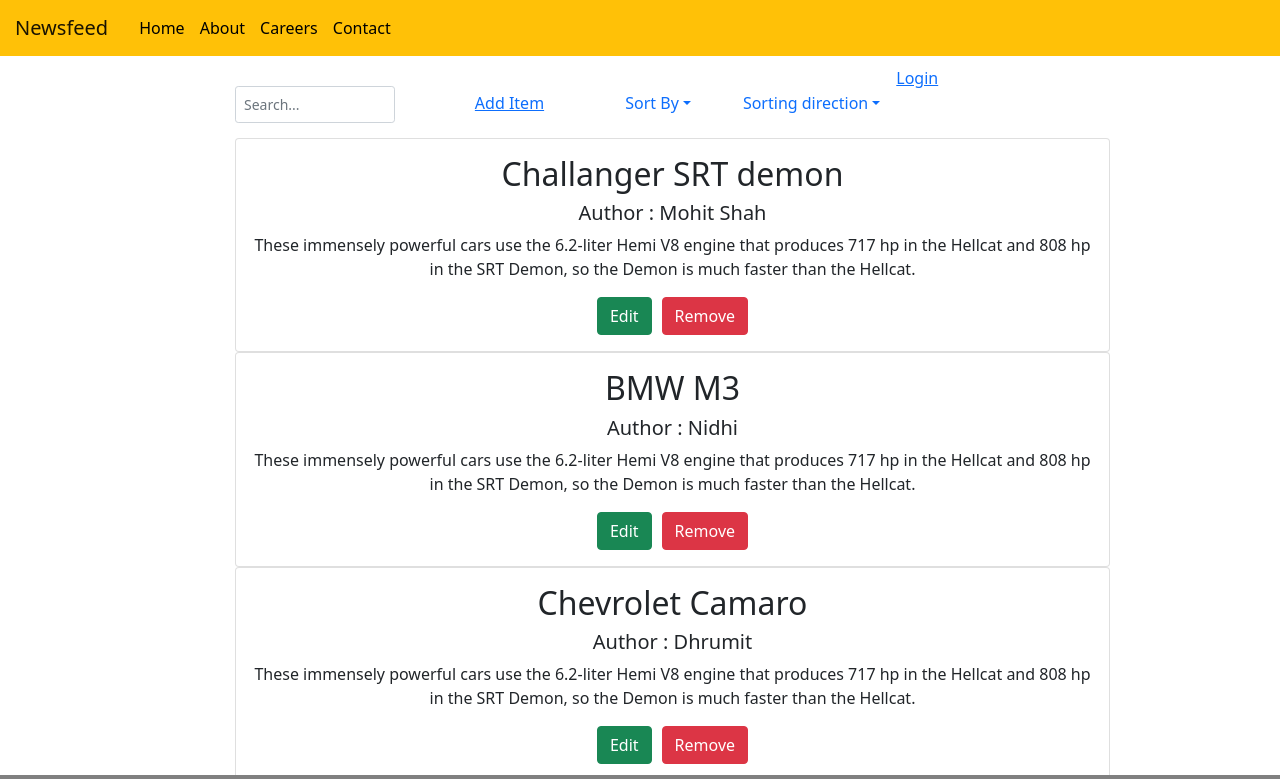
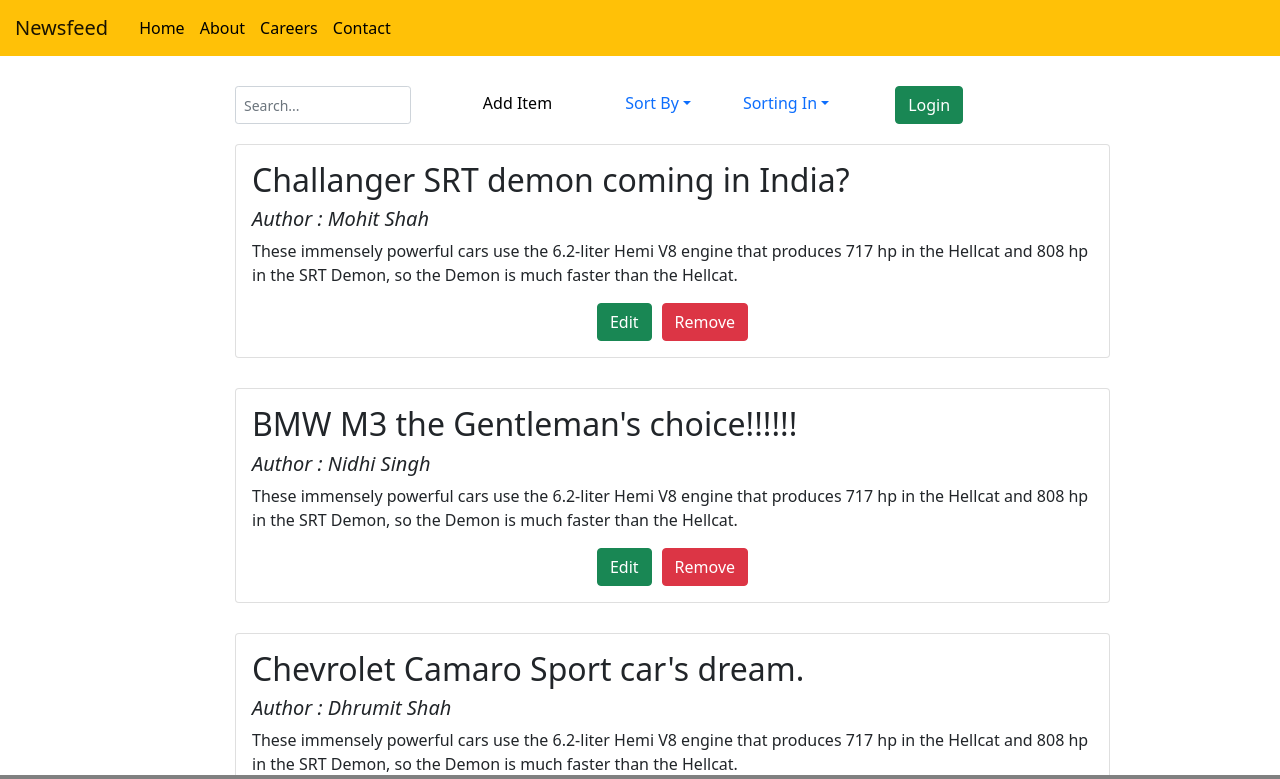
Before and after one commit to mohit7shah/newsfeed, a Vue app in the folder newsfeed/: page / in a window 1280 px wide. Shown: the top 779 px of the page. Built offline with nearby package versions, Linux system fonts and the light colour scheme.

Commit message:
task-2 commit

```diff
--- a/newsfeed/src/components/Header.vue
+++ b/newsfeed/src/components/Header.vue
@@ -31,7 +31,7 @@
       },
     };
   },
-  updated() {
+  OnMounted() {
     if (!this.authenticated) {
       this.$router.push({ name: "Login" });
     }
--- a/newsfeed/src/components/ProductItem.vue
+++ b/newsfeed/src/components/ProductItem.vue
@@ -10,8 +10,8 @@
       <div class="product_description">
         <p>{{ data.description }}</p>
       </div>
-      <button class="btn btn-success" @click="editbutton">Edit</button>
-      <button class="btn btn-danger">Remove</button>
+      <button class="btn btn-success" @click="editButton">Edit</button>
+      <button class="btn btn-danger" @click="removeButton">Remove</button>
     </b-card>
   </div>
 </template>
@@ -25,7 +25,11 @@
     },
   },
   methods: {
-    editbutton() {
+    editButton() {
+      if (localStorage.getItem("token") == null) {
+        alert("Please login first");
+        this.$router.push("/login");
+      } else {
         this.$router.push({
           path: "/edititem",
           query: {
@@ -33,12 +37,38 @@
             title: this.title,
           },
         });
+      }
+    },
+    removeButton() {
+      if (localStorage.getItem("token") == null) {
+        alert("Please login first");
+        this.$router.push("/login");
+      } else {
+        this.$store.dispatch("removeItem", this.id);
+      }
     },
   },
 };
 </script>
 
 <style>
+.product {
+  margin-top: 20px;
+  margin-bottom: 30px;
+}
+
+.product_title {
+  text-align: left;
+}
+
+.product_author {
+  text-align: left;
+  font-style: italic;
+}
+
+.product_description {
+  text-align: left;
+}
 .news {
   margin-top: 10px;
   margin-left: 220px;
--- a/newsfeed/src/store/index.js
+++ b/newsfeed/src/store/index.js
@@ -8,37 +8,37 @@
     news: [
       {
         id: "n1",
-        title: "Challanger SRT demon",
+        title: "Challanger SRT demon coming in India?",
         author: "Mohit Shah",
         description:
           "These immensely powerful cars use the 6.2-liter Hemi V8 engine that produces 717 hp in the Hellcat and 808 hp in the SRT Demon, so the Demon is much faster than the Hellcat.",
       },
       {
         id: "n2",
-        title: "BMW M3",
-        author: "Nidhi",
+        title: "BMW M3 the Gentleman's choice!!!!!!",
+        author: "Nidhi Singh",
         description:
           "These immensely powerful cars use the 6.2-liter Hemi V8 engine that produces 717 hp in the Hellcat and 808 hp in the SRT Demon, so the Demon is much faster than the Hellcat.",
       },
       {
         id: "n3",
-        title: "Chevrolet Camaro",
-        author: "Dhrumit",
+        title: "Chevrolet Camaro Sport car's dream.",
+        author: "Dhrumit Shah",
         description:
           "These immensely powerful cars use the 6.2-liter Hemi V8 engine that produces 717 hp in the Hellcat and 808 hp in the SRT Demon, so the Demon is much faster than the Hellcat.",
       },
       {
         id: "n4",
-        title: "Supra",
-        author: "Vivek",
+        title: "Supra the boss of the world!",
+        author: "Vivek Shah",
         description:
           "These immensely powerful cars use the 6.2-liter Hemi V8 engine that produces 717 hp in the Hellcat and 808 hp in the SRT Demon, so the Demon is much faster than the Hellcat.",
       },
 
       {
-        id: "n2",
-        title: "BMW M3",
-        author: "Disha",
+        id: "n5",
+        title: "BMW M3 worth the money?",
+        author: "Disha Trivedi",
         description:
           "These immensely powerful cars use the 6.2-liter Hemi V8 engine that produces 717 hp in the Hellcat and 808 hp in the SRT Demon, so the Demon is much faster than the Hellcat.",
       },
--- a/newsfeed/src/views/EditItem.vue
+++ b/newsfeed/src/views/EditItem.vue
@@ -22,11 +22,7 @@
 <script>
 export default {
   methods: {
-    editData() {
-      //   let newData = {
-      //     title: this.$refs.title.value,
-      //   };
-    },
+    editData() {},
   },
 };
 </script>
--- a/newsfeed/src/views/Home.vue
+++ b/newsfeed/src/views/Home.vue
@@ -3,7 +3,12 @@
     <b-nav>
       <b-nav-form>
         <div class="dropdown">
-          <b-form-input size="sm" class="mr-sm-2" placeholder="Search...">
+          <b-form-input
+            size="sm"
+            class="mr-sm-2"
+            placeholder="Search..."
+            v-model.trim="query"
+          >
             <b-button size="sm" class="my-2 my-sm-0" type="submit"
               >Search</b-button
             >
@@ -14,19 +19,19 @@
             >
           </div>
           <div class="drop1">
-            <b-nav-item-dropdown text="Sort By">
+            <b-nav-item-dropdown text="Sort By" class="sorting">
               <b-dropdown-item>Title</b-dropdown-item>
               <b-dropdown-item>Body</b-dropdown-item>
               <b-dropdown-item>Author</b-dropdown-item>
             </b-nav-item-dropdown>
           </div>
           <div class="drop2">
-            <b-nav-item-dropdown text="Sorting direction">
+            <b-nav-item-dropdown text="Sorting In" class="sorting">
               <b-dropdown-item>Assending</b-dropdown-item>
               <b-dropdown-item>Desending</b-dropdown-item>
             </b-nav-item-dropdown>
           </div>
-          <router-link to="/login" class="login">Login</router-link>
+          <router-link to="/login" class="btn btn-success">Login</router-link>
         </div>
       </b-nav-form>
     </b-nav>
@@ -39,8 +44,20 @@
 <script>
 import productitem from "../components/ProductItem.vue";
 export default {
+  data() {
+    return {
+      query: "",
+    };
+  },
   components: {
     productitem,
+  },
+  computed: {
+    filterproduct() {
+      return this.$store.getters.newsDetails.filter((product) => {
+        return product.title.toLowerCase().includes(this.search.toLowerCase());
+      });
+    },
   },
   methods: {
     verifyLogin() {
@@ -54,6 +71,9 @@
 </script>
 
 <style scoped>
+.sorting {
+  color: #000;
+}
 .mr-sm-2 {
   margin-left: 235px;
   margin-top: 20px;
@@ -63,15 +83,16 @@
 
 .item {
   margin-right: 15px;
+  text-decoration: none;
+  text-transform: none;
+  color: black;
 }
 
 .add_item {
   margin-left: 50px;
   justify-content: center;
-  width: 100%;
+  width: 80%;
   margin-top: 25px;
-  text-decoration: none;
-  text-transform: none;
 }
 
 .Data {
@@ -82,11 +103,20 @@
   margin-top: 10px;
   justify-content: center;
   display: flex;
+  color: #000;
 }
 
 .drop1,
 .drop2 {
   margin-top: 7px;
   margin-left: 20px;
+  text-decoration: none;
+  text-transform: none;
+  color: black;
+}
+
+.btn {
+  margin-left: 50px;
+  margin-top: 20px;
 }
 </style>
```
Lines whose indentation alone changed are shown as unchanged.
